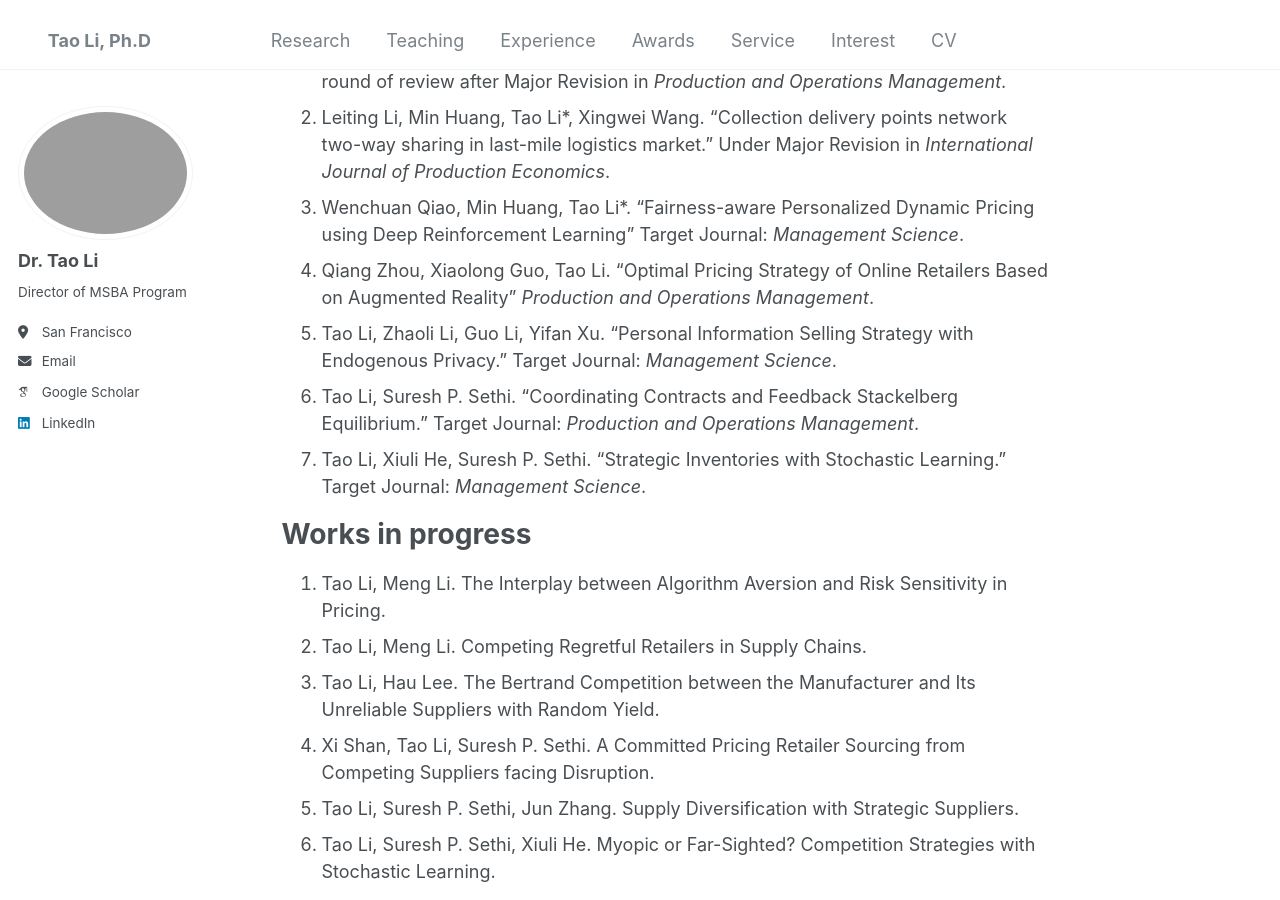
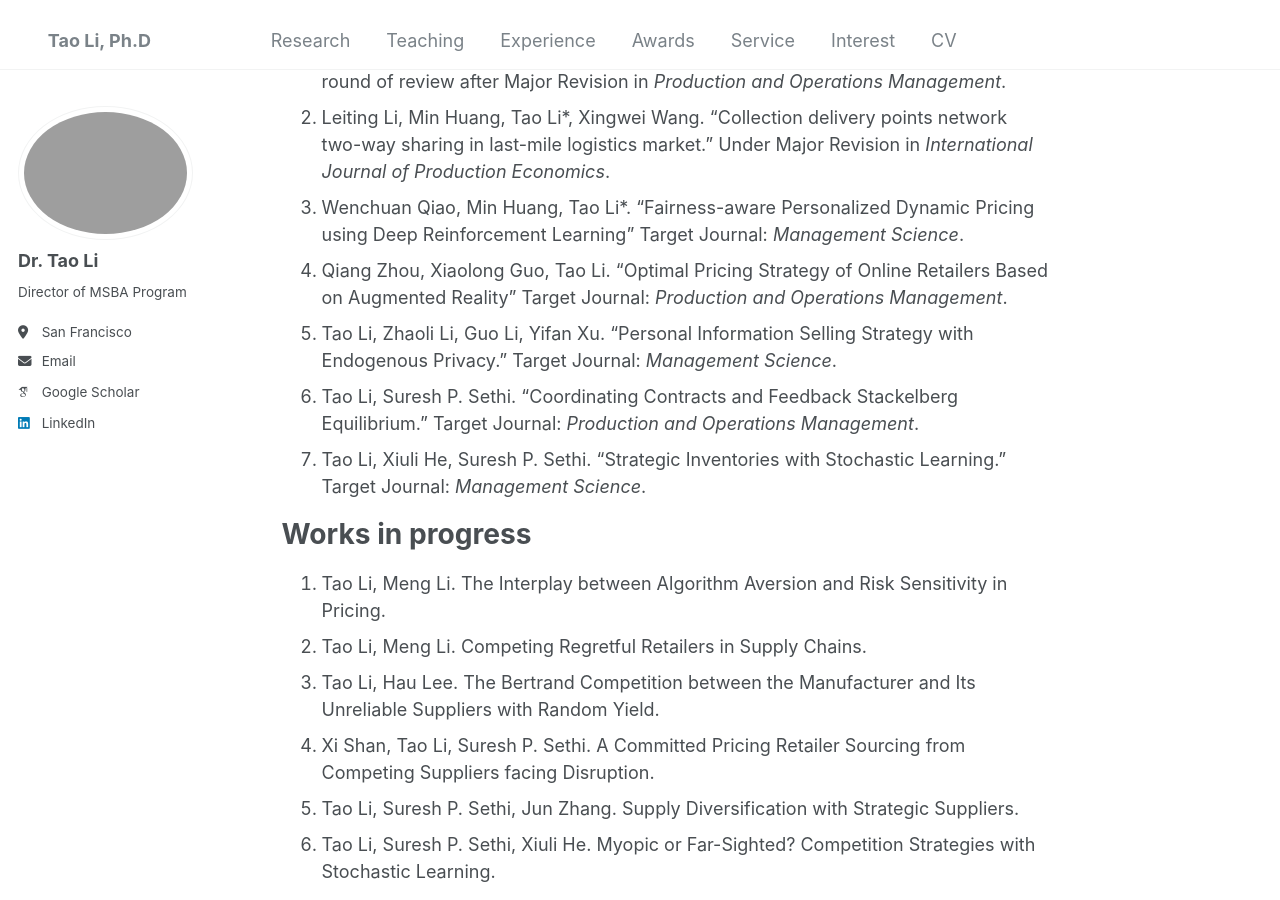
Before and after one commit to Prof-TaoLi/Homepage, a Jekyll site: the page built from _pages/research.md, in a window 1280 px wide and 900 px high, scrolled down 1491 px. Built offline with Jekyll 4.4.1, drawn with Linux system fonts in a browser that asks for light colours; some web fonts are replaced.

Commit message:
Update research.md

```diff
--- a/_pages/research.md
+++ b/_pages/research.md
@@ -27,7 +27,7 @@ Submitted/Working papers
 1. Baozhuang Niu, Haotao Xu, Tao Li, Fanzhuo Zeng. “Dual Sourcing with Probabilistic Selling: Will it Compensate for Heterogeneous Consumer Utility?” Under the second round of review after Major Revision in <i>Production and Operations Management</i>.
 2. Leiting Li, Min Huang, Tao Li*, Xingwei Wang. “Collection delivery points network two-way sharing in last-mile logistics market.” Under Major Revision in <i>International Journal of Production Economics</i>.
 3. Wenchuan Qiao, Min Huang, Tao Li*. “Fairness-aware Personalized Dynamic Pricing using Deep Reinforcement Learning” Target Journal: <i>Management Science</i>.
-4. Qiang Zhou, Xiaolong Guo, Tao Li. “Optimal Pricing Strategy of Online Retailers Based on Augmented Reality” <i>Production and Operations Management</i>.
+4. Qiang Zhou, Xiaolong Guo, Tao Li. “Optimal Pricing Strategy of Online Retailers Based on Augmented Reality” Target Journal: <i>Production and Operations Management</i>.
 5. Tao Li, Zhaoli Li, Guo Li, Yifan Xu. “Personal Information Selling Strategy with Endogenous Privacy.” Target Journal: <i>Management Science</i>.
 6. Tao Li, Suresh P. Sethi. “Coordinating Contracts and Feedback Stackelberg Equilibrium.” Target Journal: <i>Production and Operations Management</i>.
 7. Tao Li, Xiuli He, Suresh P. Sethi. “Strategic Inventories with Stochastic Learning.” Target Journal: <i>Management Science</i>.
```
